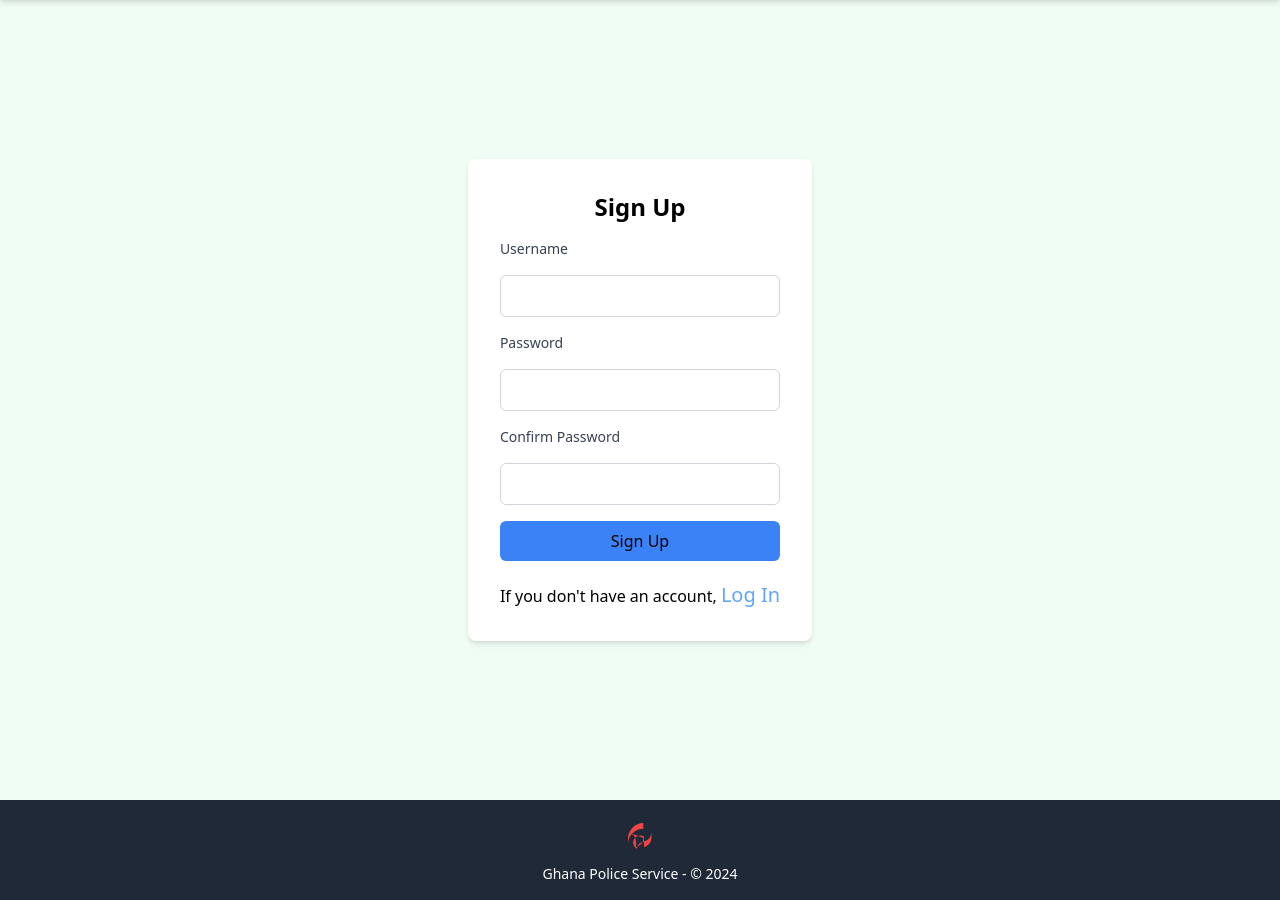
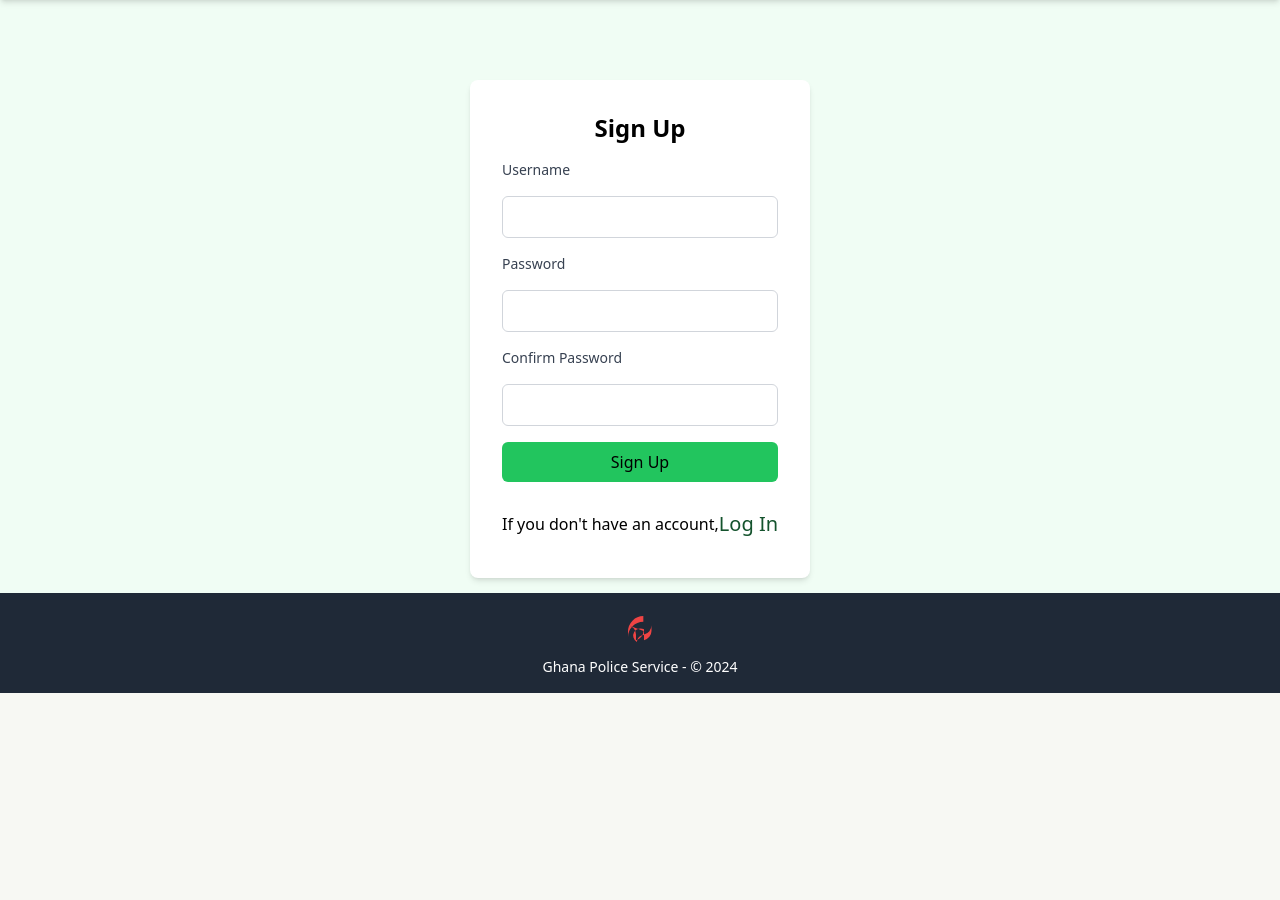
Before and after one commit to YounoussaBen/extractReportForm, a Django app: page /accounts/signup/ in a window 1280 px wide. Shown: the part 107-1007 px from the top of the page. After the commit the page ends 800 px from the top, so only its background shows below. Run offline with Django 4.2, Linux system fonts and the light colour scheme; some libraries are stand-ins or nearby versions.

Commit message:
sign up template

```diff
--- a/templates/registration/signup.html
+++ b/templates/registration/signup.html
@@ -3,21 +3,21 @@
 {% block title %}Sign Up{% endblock %}
 
 {% block content %}
-<div class="flex items-center justify-center min-h-screen bg-green-50">
+<div class="flex items-center justify-center mt-auto pt-20 bg-green-50">
   <div class="w-full max-w-md p-8 bg-white rounded-lg shadow-md">
     <h2 class="text-2xl font-bold text-center mb-4">Sign Up</h2>
     <form method="post" class="space-y-4">
       {% csrf_token %}
       <label for="username" class="block text-sm font-medium text-gray-700">Username</label>
-      <input type="text" id="username" name="username" class="block w-full px-3 py-2 rounded-md border border-gray-300 focus:outline-none focus:ring-blue-500 focus:ring-1"></input>
+      <input type="text" id="username" name="username" class="block w-full px-3 py-2 rounded-md border border-gray-300 focus:outline-none focus:ring-green-500 focus:ring-1" required></input>
       <label for="password1" class="block text-sm font-medium text-gray-700">Password</label>
-      <input type="password" id="password1" name="password1" class="block w-full px-3 py-2 rounded-md border border-gray-300 focus:outline-none focus:ring-blue-500 focus:ring-1"></input>
+      <input type="password" id="password1" name="password1" class="block w-full px-3 py-2 rounded-md border border-gray-300 focus:outline-none focus:ring-green-500 focus:ring-1" required></input>
       <label for="password2" class="block text-sm font-medium text-gray-700">Confirm Password</label>
-      <input type="password" id="password2" name="password2" class="block w-full px-3 py-2 rounded-md border border-gray-300 focus:outline-none focus:ring-blue-500 focus:ring-1" ></input>
+      <input type="password" id="password2" name="password2" class="block w-full px-3 py-2 rounded-md border border-gray-300 focus:outline-none focus:ring-green-500 focus:ring-1" required></input>
       <div class="flex flex-col  justify-between gap-5" >
-        <button type="submit" class="px-4 py-2 bg-blue-500 rounded-md hover:bg-blue-700 hover:text-white">Sign Up</button>
-        <div className='flex items-center justify-center text-sm text-center'>
-            If you don't have an account,  <a href="{% url 'login' %}" class=" text-xl text-blue-400 font-thin py-2 rounded-md hover:text-blue-700">Log In</a>
+        <button type="submit" class="px-4 py-2 bg-green-500 rounded-md hover:bg-green-700 hover:text-white">Sign Up</button>
+        <div className='flex items-center justify-center text-sm text-center' style="display: flex; justify-content: center; align-items: center;">
+            If you don't have an account,  <a href="{% url 'login' %}" class=" text-xl text-green-900 font-thin py-2 rounded-md hover:text-green-1700">Log In</a>
         </div>
       </div>
     </form>
```
